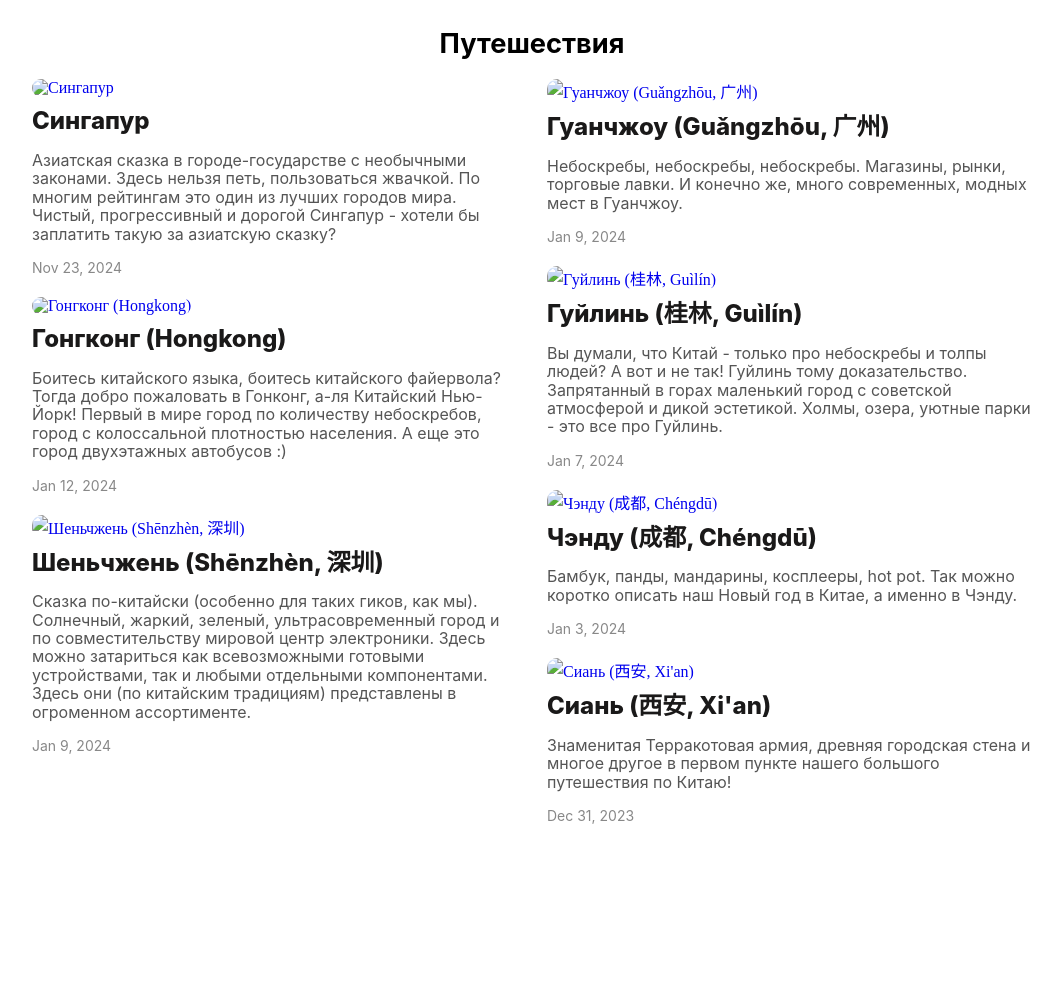
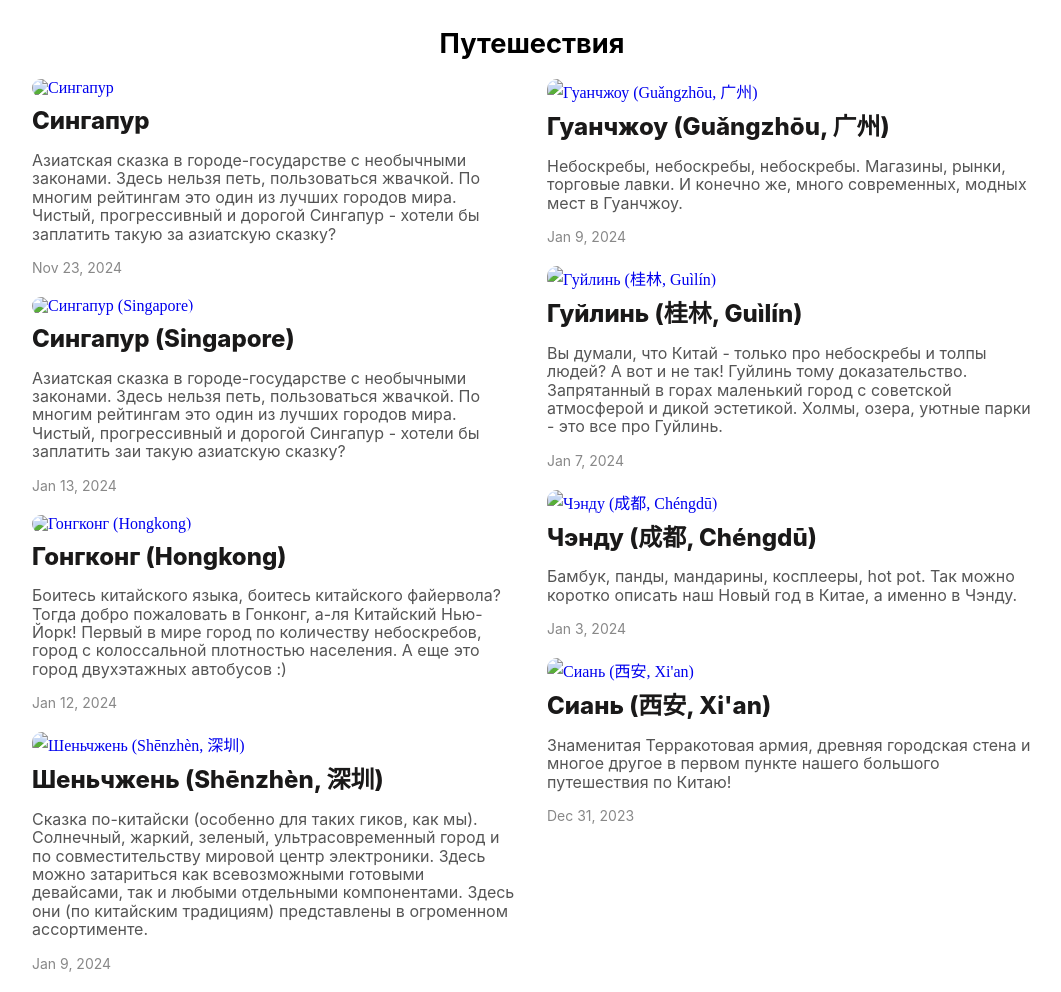
Before and after one commit to yarkivaev/blog, a Jekyll site: the page built from index.markdown, in a window 1280 px wide. Shown: the whole page, without its empty margins (108-1169 px from the left). Built offline with Jekyll 4.4.1, drawn with Linux system fonts in a browser that asks for light colours; before the commit the page ends 900 px from its top, so only the background shows below that; some of the changed lines change nothing that is shown.

Commit message:
chore: some text modifications

```diff
--- a/_posts/travel/shenzhen/2024-01-09-shenzhen.md
+++ b/_posts/travel/shenzhen/2024-01-09-shenzhen.md
@@ -3,7 +3,7 @@ layout: post
 title: Шеньчжень (Shēnzhèn, 深圳)
 preview: https://storage.yandexcloud.net/yarkivaev-blog/2024/11/24/beautiful_captions_on_the_building_with_flowers.jpg
 description: |
-    Сказка по-китайски (особенно для таких гиков, как мы). Солнечный, жаркий, зеленый, ультрасовременный город и по совместительству мировой центр электроники. Здесь можно затариться как всевозможными готовыми устройствами, так и любыми отдельными компонентами. Здесь они (по китайским традициям) представлены в огроменном ассортименте.
+    Сказка по-китайски (особенно для таких гиков, как мы). Солнечный, жаркий, зеленый, ультрасовременный город и по совместительству мировой центр электроники. Здесь можно затариться как всевозможными готовыми девайсами, так и любыми отдельными компонентами. Здесь они (по китайским традициям) представлены в огроменном ассортименте.
 ---
 Сколько провинций и городов уже объездили, до сих пор удивляемся китайскому разнообразию и богатству. Есть крупные города, высокие по уровню политической и экономической значимости — они по праву ухоженные, обеспеченные, местами “вылизанные”. Но в Китае такую характеристику можно дать не одному, не двум городам, да даже и не в таких порядках тут счет.
 
--- /dev/null
+++ b/_posts/travel/singapore/2024-01-13-singapore.md
@@ -0,0 +1,304 @@
+---
+layout: post
+title: Сингапур (Singapore)
+preview: https://storage.yandexcloud.net/yarkivaev-blog/2024/11/23/kate_with_maria_bay.JPG
+description: |
+    Азиатская сказка в городе-государстве с необычными законами. Здесь нельзя петь, пользоваться жвачкой. По многим рейтингам это один из лучших городов мира. Чистый, прогрессивный и дорогой Сингапур - хотели бы заплатить заи такую азиатскую сказку?
+---
+
+Наверное, в Сингапуре бывал не каждый, хотя многие о нем, мы уверены, слышали. Сингапур часто попадает в топы самых дорогих и самых безопасных городов мира, а его аэропорт вообще признан лучшим в мире. Да, все эти факты — про следующую точку нашего путешествия.
+
+![kate_with_maria_bay][kate_with_maria_bay]
+
+Сингапур – город-государство Юго-Восточной Азии в соседстве с Малайзией и Индонезией. Это жаркий город почти на экваторе, поэтому смены сезонов здесь не бывает – лето круглый год.
+
+![sunning_singapore][sunning_singapore]
+
+По европейской инфраструктуре и не скажешь, что оказался в Азии.
+
+![city_downtown][city_downtown]
+
+Это центр города.
+
+![city_downtown_2][city_downtown_2]
+
+Очень чисто и аккуратно.
+
+![city_downtown_3][city_downtown_3]
+
+А еще, Сингапур - невероятно зеленый город.
+![13/0737][13/0737]
+![13/0727][13/0727]
+![13/0509][13/0509]
+![13/0353][13/0353]
+![13/0317][13/0317]
+
+
+Сингапур известен своими многочисленными запретами и правилами. Так, здесь нельзя мусорить, петь, есть в метро и некоторых других общественных местах. Успешный метод для постоянного поддержания чистоты и порядка в городе.
+
+
+![subway_restrictions][subway_restrictions]
+
+Во многом город напоминает наш Иннополис – современный, чересчур комфортный и настолько спокойный, что временами он казался нам скучноватым.
+
+![city_downtown_4][city_downtown_4]
+
+У нас сложилось впечатление, что в Сингапур в основном приезжают уже состоявшиеся богачи. Кажется, город для них и создан. Попробуем воспроизвести обычный день такого жителя Сингапура.
+
+Они работают. Вероятно, в одном из этих небоскребов.
+
+![skyscraper][skyscraper]
+![14/0834][14/0834]
+
+Днем выходят на кофе-брейк.
+![13/0366][13/0366]
+![15/0083][15/0083]
+
+Но в Сингапуре, в связи с культурным разнообразием, есть и альтернативы. Так, в фудкорте Чайнатауна мы сидели за одним столом с деловыми индийцами в пиджачках, которые пили сок из огромных кокосов, параллельно обсуждая что-то на своем языке.
+
+Конечно же, состоятельные сингапурцы посещают спортзал. Тренажерок тут довольно много, ведь накачанные (а иногда даже перекачанные) тела продолжают быть в моде.
+
+Милое дело также пробежаться по красивой (и солнечной!) набережной.
+
+![14/0478][14/0478]
+![14/0449][14/0449]
+
+Местный климат позволяет и даже побуждает заниматься здесь спортом.
+
+![13/0520][13/0520]
+
+Интересный факт! Нас поразили ноги местных жителей. У многих азиатов в Сингапуре очень мощные икры! И вероятно, это не просто следствие чрезмерного спорта, а природные особенности. К слову, свои стандарты красоты местные выражают и в архитектуре.
+
+![13/0707][13/0707]
+![13/0578][13/0578]
+![13/0646][13/0646]
+![14/0233][14/0233]
+
+
+Вечером состоятельные сингапурцы прогуливаются с семьей. Со своими детьми часто гуляют либо молодые азиаты, либо европейцы средних лет.
+
+![13/0967][13/0967]
+![13/0073][13/0073]
+
+По вечерам многие просто отдыхают в кафе/ресторанах.
+
+Тем временем кто-то, наверное, продолжает работать. Но естественно это не те, кого мы могли бы запросто увидеть на улицах.
+
+Стирают белье местные жители в публичных прачечных - их можно запросто найти, прогуливаясь по улицам города. Кстати, однажды мы сами воспользовались такой услугой.
+
+![13/0741][13/0741]
+![13/0106][13/0106]
+
+Предполгаю, что со стороны образ жизни сингапурских богатеев довольно однообразен и даже уныл. Быт обычных людей более примечательный и неоднозначный.
+
+В Сингапуре есть несколько тематических районов: Чайнатаун, Маленькая Индия, Арабский квартал, Кампонг-Глам.
+
+![13/0775][13/0775]
+![13/0773][13/0773]
+![13/0760][13/0760]
+![china_town_tonight][china_town_tonight]
+
+Присутствие таких районов в городе говорит о мультинациональности. Действительно, если походить по улицам Сингапура, то можно увидеть представителей совершенно разных культур. Довольно много европейских лиц. Азиатских, разумеется, тоже. Много индусов.
+
+Изначально мы забронировали довольно недорогой по сингапурским меркам отель и не удосужились почитать о нем отзывы, все равно будет нормально: в Сингапур же едем! Оказалось, что он находится в районе Гейланг (Geylang), который является самым неблагополучным районом Сингапура. Оказаться в нем можно, проехав всего несколько остановок от центра города к периферии. По слухам, это район борделей, эдакая местная “улица красных фонарей”. Кстати, проституция в безупречном и правильном Сингапуре официально разрешена.
+
+Из любопытства мы все-таки съездили туда отдельно. Чего-то явно грязного и непристойного мы там не обнаружили, хотя находиться там было крайне неприятно.
+
+Пошатнулось исключительно положительное отношение к мультинациональности. В таких местах, как Geylang, можно найти наглядные примеры, показывающие минусы такого культурного винегрета.
+
+Люди, проживающие в подобных районах, напрямую вроде и не делают ничего плохого, но их косвенное влияние вызывает дискомфорт. Люди, спокойно относящиеся к грязи, не видят ничего страшного и зазорного в том, чтобы присесть прямо на тротуар или какую-нибудь обочину, еще и вытащить на этот же тротуар еду (пусть даже и на каких-то импровизированных подстилках) и прямо там начать ее есть руками. Такова их культура. Поэтому чувствуют они себя совершенно фривольно. Но с другой стороны, такая антисанитария привлекает различных паразитов, возбудителей заболеваний — мы лично там видели пробегающую по асфальту огромную крысу. Не секрет, что в их стране это частое явление, может быть даже норма. Но распространяясь по миру и распространяя свою культуру, такие люди создают благополучные условия для подобной помойки уже более глобального масштаба.
+
+В таких районах смелые взгляды мужчин на оказавшуюся там девушку тоже не доставляют комфорта.
+
+Никакие законы всеми подобными действиями люди не нарушают, но негатив к себе притягивают. Отсюда и неоднозначность.
+
+Но вернемся к однозначно прекрасному. К еде!
+
+В Чайнатауне мы посетили мишленовскую столовую. Да, звезду Мишлен — как Оскар, только не в киноиндустрии, а в кулинарии — имеют не только пафосные рестораны.
+
+![hawker_chan][hawker_chan]
+![mishlen][mishlen]
+
+Выбор блюд в Hawker Chan небольшой: курица, свинина с лапшой или рисом, зеленые овощи — по сути то, что предлагается в любой обычной кафешке в Китае. Вкус примерно такой же, за исключением, возможно, соуса: в Hawker Chan он был особенный — пряный и очень насыщенный. Шеф-повар ходил по залу, общался с гостями, фотографировался. Не удивительно, что он и оказался здесь самым фотогеничным.
+
+![chef][chef]
+
+Как же теперь не рассказать про, пожалуй, главную достопримечательность Сингапура — сады у залива (Gardens by the Bay). Сады представляют собой зеленую зону – влажный тропический лес.
+
+![strange_kate][strange_kate]
+
+Конструкции в форме деревьев (супердеревья) – это искуственно построенные автоматические “сады”. Прямо на них растут различные растения, многие из них редкие. Поливаются они автоматически этой же конструкцией.
+
+![supertree_detailed][supertree_detailed]
+
+![14/0691][14/0691]
+
+Также деревья оборудованы солнечными батареями. В дневное время они накапливают энергию, а вечером используют ее для иллюминации.
+
+Выглядит парк, как минимум, необычно. И вообще, это довольно интересный формат достопримечательности – есть парки аттракционов, есть обычные парки, а это что-то совершенно новое.
+
+Возле садов находится знаменитый отель Marina Bay Sands. Тот самый отель с конструкцией в виде трех башен, соединенных перегородкой.
+
+![maria_bay_detailed][maria_bay_detailed]
+![maria_bay_close_view][maria_bay_close_view]
+
+Здание выглядит привлекательно как днем, так и вечером, когда включается иллюминация.
+
+![maria_bay_in_night][maria_bay_in_night]
+![maria_bay_in_night_2][maria_bay_in_night_2]
+
+
+Многочисленные восторженные отзывы о Марине предвосхитили наши ожидания. Мы думали увидеть нечто невероятно грандиозное, футуристичное. В реальности же башни похожи на высотки китайских городов-гигнатов, только здесь они даже пониже.
+
+![maria_bay_in_background][maria_bay_in_background]
+
+И тем не менее, Marina Bay Sands - впечатляющая достопримечательность Сингапура, одно из основных знаковых мест города, которое необходимо увидеть каждому путешественнику.
+
+Другая популярная достопримечательность Сингапура - Мерлион. Это статуя с мифическим существом, напоминающим одновременно и льва, и рыбу.
+
+![13/0049][13/0049]
+
+Власти Сингапура придерживаются концепции “город в саду”, и получается у них это вполне успешно. Прогуливаться по городу, да еще и по таким, ну согласитесь, райским оазисам – большое удовольствие.
+
+Набережную обустроили тоже очень стильно. Здесь можно посетить арт-пространство “Музей красной точки”.
+
+Хотя по концепции это все же магазин, где представлены различные дизайнерские решения. Некоторые из них тут же и продаются.
+
+![14/0441][14/0441]
+![14/0443][14/0443]
+
+Сингапур – островное государство. Вторым по популярности островом (после основного острова, где располагается большая часть города) является Сентоза. Там создали эдакий райский островок с парками развлечений и, конечно же, пляжами и различными водными развлечениями.
+
+![15/0473][15/0473]
+![15/0394][15/0394]
+
+Вообще, Сентоза – это остров для семейного отдыха. Есть развлечения как для детей, так и для их родителей.
+
+![15/0930][15/0930]
+
+Основные туристические места Сентозы – океанариум и парк Universal Studios. Еще есть казино.
+
+![15/0514][15/0514]
+
+
+Отдыхать на Сентозе можно и бесплатно. Ведь тут есть пляжи!
+
+![15/0818][15/0818]
+![15/0849][15/0849]
+
+
+Тут также проходят водные шоу с фонтанами.
+
+![15/0623][15/0623]
+
+Конечно же, на Сентозе можно поесть всякие сладости: пирожное и мороженое за сумасшедшие, по сингапурским традициям, цены.
+
+![15/0554][15/0554]
+
+Сингапур известен как город высоких технологий. Метро в Сингапуре беспилотное.
+
+Сидя в крайних вагонах, понимаешь, что поездом управляет не машинист, а технологичная машина.
+
+Недалеко от центра есть район под названием Fusionopolis.
+
+Это научно-технический район, где базируются исследовательские организации, высокотехнологичные компании.
+
+![15/0175][15/0175]
+![15/0158][15/0158]
+![15/0162][15/0162]
+![15/0165][15/0165]
+![15/0191][15/0191]
+
+Конечно же, очевидно сходство с Иннополисом, начиная даже с названия. Тут есть свои смузи-места.
+
+Модные кафешки.
+
+![15/0245][15/0245]
+![15/0235][15/0235]
+![15/0236][15/0236]
+
+Зоны отдыха.
+
+![15/0254][15/0254]
+![15/0259][15/0259]
+
+Катаются маленькие беспилотные автобусы. Но и аналоги наших “тошнобусов” у них тоже есть.
+
+![15/0351][15/0351]
+
+Вот только на фоне остального Сингапура, который и сам по себе модный и технологичный, Фьюжинополис не выглядит таким выдающимся, как Иннополис на фоне любого другого российского города.
+
+![15/0305][15/0305]
+![15/0325][15/0325]
+
+
+Так завершилось наше путешествие по Сингапуру. Одна из давних мечт стала реальностью. Этот город-государство действительно такой, как его описывают: очень современный, аккуратный, спокойный, однако и весьма дорогой. Если у нас когда-нибудь появится возможность обеспечить себя такой сказкой, то мы, пожалуй, воспользуемся этим шансом. Копилка мест, где мы планируем пожить в будущем, пополнилась!
+
+[kate_with_maria_bay]: https://storage.yandexcloud.net/yarkivaev-blog/2024/11/23/kate_with_maria_bay.JPG
+[sunning_singapore]: https://storage.yandexcloud.net/yarkivaev-blog/2024/11/23/sunning_singapore.JPG
+[city_downtown]: https://storage.yandexcloud.net/yarkivaev-blog/2024/11/23/city_downtown.JPG
+[city_downtown_2]: https://storage.yandexcloud.net/yarkivaev-blog/2024/11/23/city_downtown_2.JPG
+[city_downtown_3]: https://storage.yandexcloud.net/yarkivaev-blog/2024/11/23/city_downtown_3.JPG
+[subway_restrictions]: https://storage.yandexcloud.net/yarkivaev-blog/2024/11/23/subway_restrictions.JPG
+[city_downtown_4]: https://storage.yandexcloud.net/yarkivaev-blog/2024/11/23/city_downtown_4.JPG
+[skyscraper]: https://storage.yandexcloud.net/yarkivaev-blog/2024/11/23/skyscraper.JPG
+[china_town_tonight]: https://storage.yandexcloud.net/yarkivaev-blog/2024/11/23/china_town_tonight.JPG
+[hawker_chan]: https://storage.yandexcloud.net/yarkivaev-blog/2024/11/23/hawker_chan.JPG
+[mishlen]: https://storage.yandexcloud.net/yarkivaev-blog/2024/11/23/mishlen.JPG
+[chef]: https://storage.yandexcloud.net/yarkivaev-blog/2024/11/23/chef.JPG
+[strange_kate]: https://storage.yandexcloud.net/yarkivaev-blog/2024/11/23/strange_kate.JPG
+[supertree_detailed]: https://storage.yandexcloud.net/yarkivaev-blog/2024/11/23/supertree_detailed.JPG
+[maria_bay_detailed]: https://storage.yandexcloud.net/yarkivaev-blog/2024/11/23/maria_bay_detailed.JPG
+[maria_bay_close_view]: https://storage.yandexcloud.net/yarkivaev-blog/2024/11/23/maria_bay_close_view.JPG
+[maria_bay_in_background]: https://storage.yandexcloud.net/yarkivaev-blog/2024/11/23/maria_bay_in_background.JPG
+[maria_bay_in_night]: https://storage.yandexcloud.net/yarkivaev-blog/2024/11/23/maria_bay_in_night.JPG
+[maria_bay_in_night_2]: https://storage.yandexcloud.net/yarkivaev-blog/2024/11/23/maria_bay_in_night_2.JPG
+
+
+[13/0737]: https://storage.yandexcloud.net/yarkivaev-blog/singapore/13/DSC_0737.JPG
+[13/0727]: https://storage.yandexcloud.net/yarkivaev-blog/singapore/13/DSC_0727.JPG
+[13/0509]: https://storage.yandexcloud.net/yarkivaev-blog/singapore/13/DSC_0509.JPG
+[13/0353]: https://storage.yandexcloud.net/yarkivaev-blog/singapore/13/DSC_0353.JPG
+[13/0317]: https://storage.yandexcloud.net/yarkivaev-blog/singapore/13/DSC_0317.JPG
+[14/0834]: https://storage.yandexcloud.net/yarkivaev-blog/singapore/14/DSC_0834.JPG
+[13/0366]: https://storage.yandexcloud.net/yarkivaev-blog/singapore/13/DSC_0366.JPG
+[15/0083]: https://storage.yandexcloud.net/yarkivaev-blog/singapore/15/DSC_0083.JPG
+[14/0478]: https://storage.yandexcloud.net/yarkivaev-blog/singapore/14/DSC_0478.JPG
+[14/0449]: https://storage.yandexcloud.net/yarkivaev-blog/singapore/14/DSC_0449.JPG
+[13/0520]: https://storage.yandexcloud.net/yarkivaev-blog/singapore/13/DSC_0520.JPG
+[13/0707]: https://storage.yandexcloud.net/yarkivaev-blog/singapore/13/DSC_0707.JPG
+[13/0578]: https://storage.yandexcloud.net/yarkivaev-blog/singapore/13/DSC_0578.JPG
+[13/0646]: https://storage.yandexcloud.net/yarkivaev-blog/singapore/13/DSC_0646.JPG
+[14/0233]: https://storage.yandexcloud.net/yarkivaev-blog/singapore/14/DSC_0233.JPG
+[13/0967]: https://storage.yandexcloud.net/yarkivaev-blog/singapore/13/DSC_0967.JPG
+[13/0073]: https://storage.yandexcloud.net/yarkivaev-blog/singapore/13/DSC_0073.JPG
+[13/0741]: https://storage.yandexcloud.net/yarkivaev-blog/singapore/13/DSC_0741.JPG
+[13/0106]: https://storage.yandexcloud.net/yarkivaev-blog/singapore/13/DSC_0106.JPG
+[13/0775]: https://storage.yandexcloud.net/yarkivaev-blog/singapore/13/DSC_0775.JPG
+[13/0773]: https://storage.yandexcloud.net/yarkivaev-blog/singapore/13/DSC_0773.JPG
+[13/0760]: https://storage.yandexcloud.net/yarkivaev-blog/singapore/13/DSC_0760.JPG
+[14/0691]: https://storage.yandexcloud.net/yarkivaev-blog/singapore/14/DSC_0691.JPG
+[13/0049]: https://storage.yandexcloud.net/yarkivaev-blog/singapore/13/DSC_0049.JPG
+[14/0441]: https://storage.yandexcloud.net/yarkivaev-blog/singapore/14/DSC_0441.JPG
+[14/0443]: https://storage.yandexcloud.net/yarkivaev-blog/singapore/14/DSC_0443.JPG
+[15/0473]: https://storage.yandexcloud.net/yarkivaev-blog/singapore/15/DSC_0473.JPG
+[15/0394]: https://storage.yandexcloud.net/yarkivaev-blog/singapore/15/DSC_0394.JPG
+[15/0930]: https://storage.yandexcloud.net/yarkivaev-blog/singapore/15/DSC_0930.JPG
+[15/0514]: https://storage.yandexcloud.net/yarkivaev-blog/singapore/15/DSC_0514.JPG
+[15/0818]: https://storage.yandexcloud.net/yarkivaev-blog/singapore/15/DSC_0818.JPG
+[15/0849]: https://storage.yandexcloud.net/yarkivaev-blog/singapore/15/DSC_0849.JPG
+[15/0623]: https://storage.yandexcloud.net/yarkivaev-blog/singapore/15/DSC_0623.JPG
+[15/0554]: https://storage.yandexcloud.net/yarkivaev-blog/singapore/15/DSC_0554.JPG
+[15/0175]: https://storage.yandexcloud.net/yarkivaev-blog/singapore/15/DSC_0175.JPG
+[15/0158]: https://storage.yandexcloud.net/yarkivaev-blog/singapore/15/DSC_0158.JPG
+[15/0162]: https://storage.yandexcloud.net/yarkivaev-blog/singapore/15/DSC_0162.JPG
+[15/0165]: https://storage.yandexcloud.net/yarkivaev-blog/singapore/15/DSC_0165.JPG
+[15/0191]: https://storage.yandexcloud.net/yarkivaev-blog/singapore/15/DSC_0191.JPG
+[15/0245]: https://storage.yandexcloud.net/yarkivaev-blog/singapore/15/DSC_0245.JPG
+[15/0235]: https://storage.yandexcloud.net/yarkivaev-blog/singapore/15/DSC_0235.JPG
+[15/0236]: https://storage.yandexcloud.net/yarkivaev-blog/singapore/15/DSC_0236.JPG
+[15/0254]: https://storage.yandexcloud.net/yarkivaev-blog/singapore/15/DSC_0254.JPG
+[15/0259]: https://storage.yandexcloud.net/yarkivaev-blog/singapore/15/DSC_0259.JPG
+[15/0351]: https://storage.yandexcloud.net/yarkivaev-blog/singapore/15/DSC_0351.JPG
+[15/0305]: https://storage.yandexcloud.net/yarkivaev-blog/singapore/15/DSC_0305.JPG
+[15/0325]: https://storage.yandexcloud.net/yarkivaev-blog/singapore/15/DSC_0325.JPG
```
